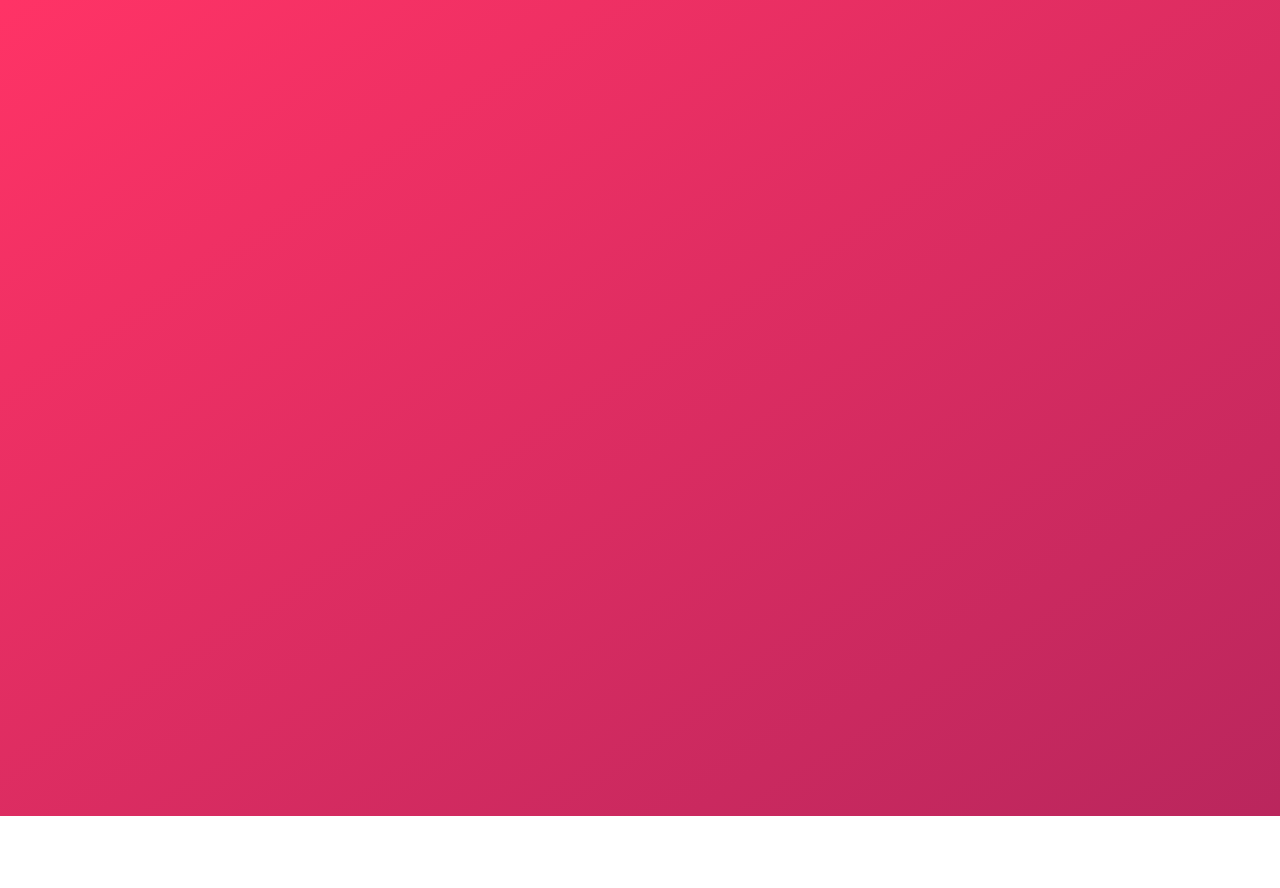
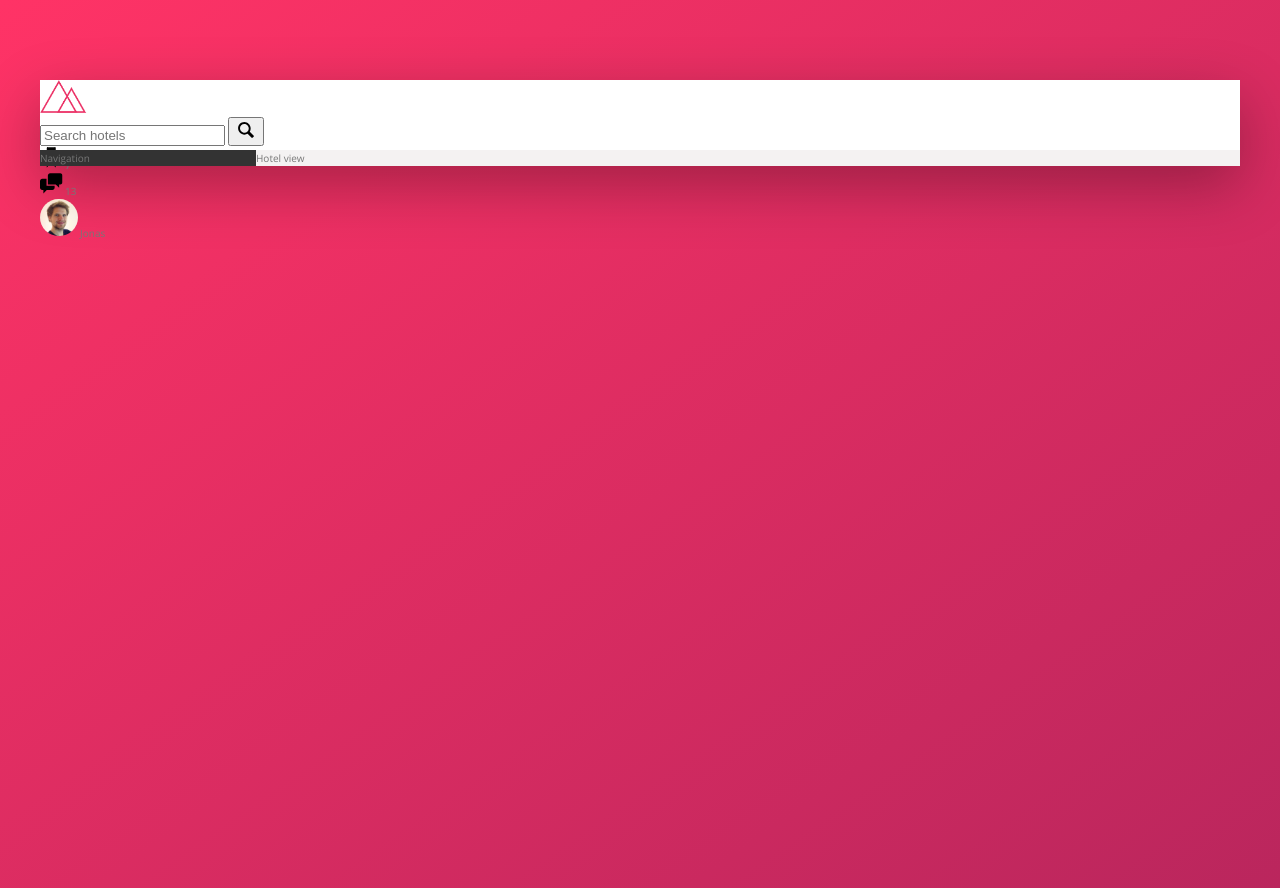
Before and after one commit to RonaldVilorio/Trillo, a website: page index.html in a window 1280 px wide. Before the commit the page ends 816 px from the top, so only its background shows below. Drawn offline with nearby package versions, Linux system fonts and the light colour scheme.

Commit message:
svgs added, html for header/usernav/content-sidebar

```diff
--- a/index.html
+++ b/index.html
@@ -11,6 +11,46 @@
         <title>trillo &mdash; Your all-in-one booking app</title>
     </head>
     <body>
+        <div class="container">
+            <header class="header">
+                <img src="img/logo.png" alt="trillo logo" class="logo">
+                <form action="#" class="search">
+                    <input type="text" class="search__input" placeholder="Search hotels">
+                    <button class="search__button">
+                        <svg class="search__icon">
+                            <use xlink:href="img/sprite.svg#icon-magnifying-glass"></use>
+                        </svg>
+                    </button>
+                </form>
+                <nav class="user-nav">
+                    <div class="user-nav__icon-box">
+                        <svg class="user-nav__icon">
+                            <use xlink:href="img/sprite.svg#icon-bookmark"></use>
+                        </svg>
+                        <span class="user-nav__notification">7</span>
+                    </div>
+                    <div class="user-nav__icon-box">
+                        <svg class="user-nav__icon">
+                            <use xlink:href="img/sprite.svg#icon-chat"></use>
+                        </svg>
+                        <span class="user-nav__notification">13</span>
+                    </div>
+                    <div class="user-nav__user">
+                        <img src="img/user.jpg" alt="User Photo" class="user-nav__user-photo">
+                        <span class="user-nave__user-name">Jonas</span>
+                    </div>
+                </nav>
+
+            </header>
+            <div class="content">
+                <nav class="sidebar">
+                    Navigation
+                </nav>
+                <main class="hote-view">
+                    Hotel view
+                </main>
+            </div>
+        </div>
 
 
     </body>
--- a/sass/_base.scss
+++ b/sass/_base.scss
@@ -12,6 +12,8 @@
     --color-grey-dark-1: #333;
     --color-grey-dark-2: #777;
     --color-grey-dark-3: #999;
+
+    --shadow-dark: 0 2rem 6rem rgba(0,0,0,.3);
     }
     *,
 *::after
--- a/sass/_components.scss
+++ b/sass/_components.scss
@@ -0,0 +1,46 @@
+// logo
+.logo{
+    height: 3.25rem;
+
+}
+// search
+.search{
+    &__input{
+
+    }
+    &__button{
+
+    }
+    &__icon{
+        height: 2rem;
+        width: 2rem;
+
+    }
+
+}
+
+// user nav
+.user-nav{
+    &__icon-box{
+
+    }
+    &__icon{
+        height: 2.25rem;
+        width: 2.25rem;
+
+    }
+    &__notification{
+
+    }
+    &__user{
+
+    }
+    &__user-photo{
+        height: 3.75rem;
+        border-radius: 50%;
+
+    }
+    &__user-name{
+
+    }
+}
--- a/sass/_layout.scss
+++ b/sass/_layout.scss
@@ -0,0 +1,26 @@
+.container{
+    max-width: 120rem;
+    margin: 8rem auto;
+    background-color: var(--color-grey-light-2);
+    box-shadow: var(--shadow-dark);
+
+}
+.header{
+    height: 7rem;
+    background-color: #fff;
+    border-bottom: var(--color-grey-light-2)
+
+}
+.content{
+    display:flex;
+
+}
+.sidebar{
+    background-color: var(--color-grey-dark-1);
+    flex:0 0 18%;
+}
+.hotel-view{
+    background-color: #fff;
+    flex:1;
+
+}
```
Also changed, not shown: css/style.comp.css, img/SVG/aircraft-take-off.svg (added), img/SVG/bookmark.svg (added), img/SVG/chat.svg (added), img/SVG/chevron-thin-right.svg (added), img/SVG/home.svg (added), img/SVG/key.svg (added), img/SVG/location-pin.svg (added), img/SVG/magnifying-glass.svg (added), img/SVG/map.svg (added), img/SVG/star.svg (added), 1 other file.
